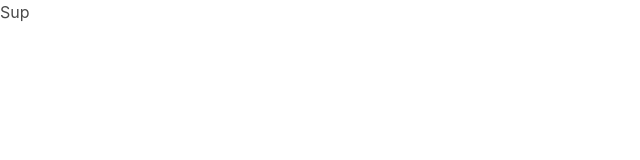
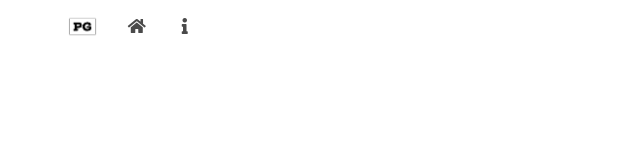
Before and after one commit to ABPozharliev19/nvskx.dev, a React (Create React App) app: page / in a window 1280 px wide. Shown: the top 160 px of the page, without its empty margins (0-640 px from the left). Built offline with nearby package versions, Linux system fonts and the light colour scheme.

Commit message:
Add Icon and NavStart components - Continue the navbar

```diff
--- a/public/index.html
+++ b/public/index.html
@@ -9,6 +9,7 @@
       name="description"
       content="Web site created using create-react-app"
     />
+    <link rel="stylesheet" href="https://cdn.jsdelivr.net/npm/@fortawesome/fontawesome-free@5.13.0/css/all.min.css" />
     <link rel="apple-touch-icon" href="%PUBLIC_URL%/logo192.png" />
     <!--
       manifest.json provides metadata used when your web app is installed on a
--- a/src/App.js
+++ b/src/App.js
@@ -3,6 +3,8 @@ import {
     Routes,
     Route
 } from "react-router-dom";
+
+import React from "react";
 
 import Index from './pages/Index'
 
--- a/src/components/Navbar.jsx
+++ b/src/components/Navbar.jsx
@@ -1,25 +1,88 @@
 import { Link } from 'react-router-dom';
+import React from 'react'
+import PropTypes from 'prop-types'
 
 export const NavStart = ({ children }) => {
     return (
         <nav className="navbar" role="navigation" aria-label="main-navigation">
-            {children}
+            <div className="container">
+                <NavBrand src={process.env.PUBLIC_URL + "/logo.png"}/>
+                {children}
+            </div>
         </nav>
     )
 };
 
+NavStart.propTypes = {
+    children: PropTypes.any,
+};
+
 export const NavItem = ({ children, link }) => {
     return (
-        <Link className="navbar-item" to={link}>
+        <Link className="navbar-item" to={{link}}>
             {children}
         </Link>
     )
 }
 
+NavItem.propTypes = {
+    children: PropTypes.any,
+    link: PropTypes.string
+};
+
 export const NavBrand = ({ src }) => {
-    return(
-        <NavItem>
-            <img src={src} alt="logo"/>
-        </NavItem>
+    return (
+        <>
+            <div className="navbar-brand">
+                <NavItem link={"/"}>
+                    <img src={src} alt="logo" style={{maxHeight: "2.3rem"}}/>
+                </NavItem>
+
+                <a role="button"
+                   className={"navbar-burger burger"}
+                   aria-label="menu"
+                   aria-expanded="false"
+                   data-target="nav"
+                >
+                    <span aria-hidden="true"/>
+                    <span aria-hidden="true"/>
+                    <span aria-hidden="true"/>
+                </a>
+            </div>
+        </>
     )
 }
+
+NavBrand.propTypes = {
+    src: PropTypes.string,
+};
+
+export const NavMenu = ({ children }) => {
+    return (
+        <div id="nav" className="navbar-menu">
+            <div className="navbar-start">
+                {children}
+            </div>
+        </div>
+    )
+}
+
+NavMenu.propTypes = {
+    children: PropTypes.any,
+}
+
+export const Icon = ({icon, text }) => {
+    return (
+        <>
+        <span className="icon">
+            <i className= {`fas fa-${icon.toLowerCase()}`}/>
+        </span>
+        <span>{text}</span>
+        </>
+    )
+}
+
+Icon.propTypes = {
+    icon: PropTypes.string,
+    text: PropTypes.string,
+}
--- a/src/layouts/Navbar.jsx
+++ b/src/layouts/Navbar.jsx
@@ -1,9 +1,23 @@
-import { NavStart, NavItem} from "../components/Navbar";
+import React from "react";
+
+import {
+    NavItem,
+    NavMenu,
+    NavStart,
+    Icon
+} from "../components/Navbar";
 
 function Navbar() {
     return(
         <NavStart>
-            <h1> Sup </h1>
+            <NavMenu>
+                <NavItem to="/">
+                    <Icon icon="home"/>
+                </NavItem>
+                <NavItem to="/">
+                    <Icon icon="info"/>
+                </NavItem>
+            </NavMenu>
         </NavStart>
     )
 }
--- a/src/pages/Index.jsx
+++ b/src/pages/Index.jsx
@@ -1,3 +1,5 @@
+import React from "react";
+
 import Navbar from '../layouts/Navbar'
 
 function Index() {
```
Also changed, not shown: package.json (+4 -4 lines), .eslintrc.js, public/logo.png (added), 1 other file (tests, documents, lock files or other folders).
